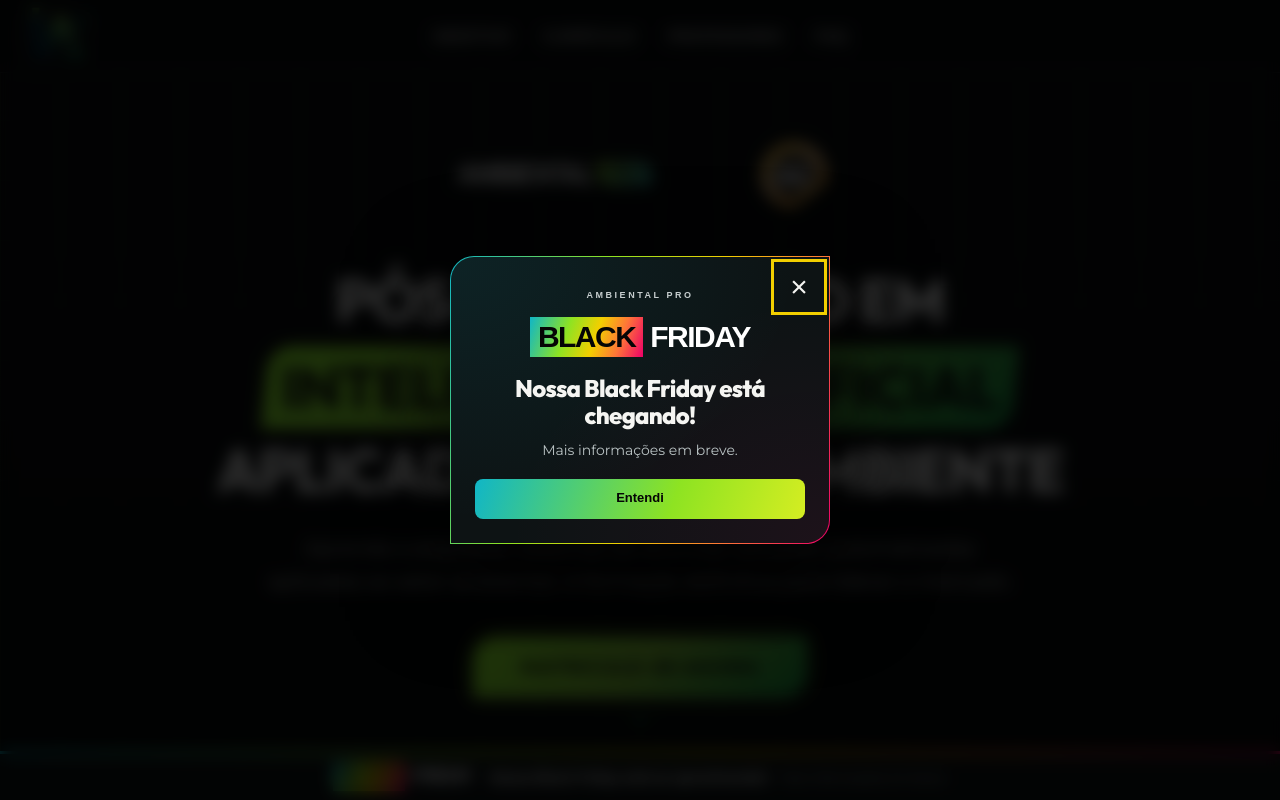
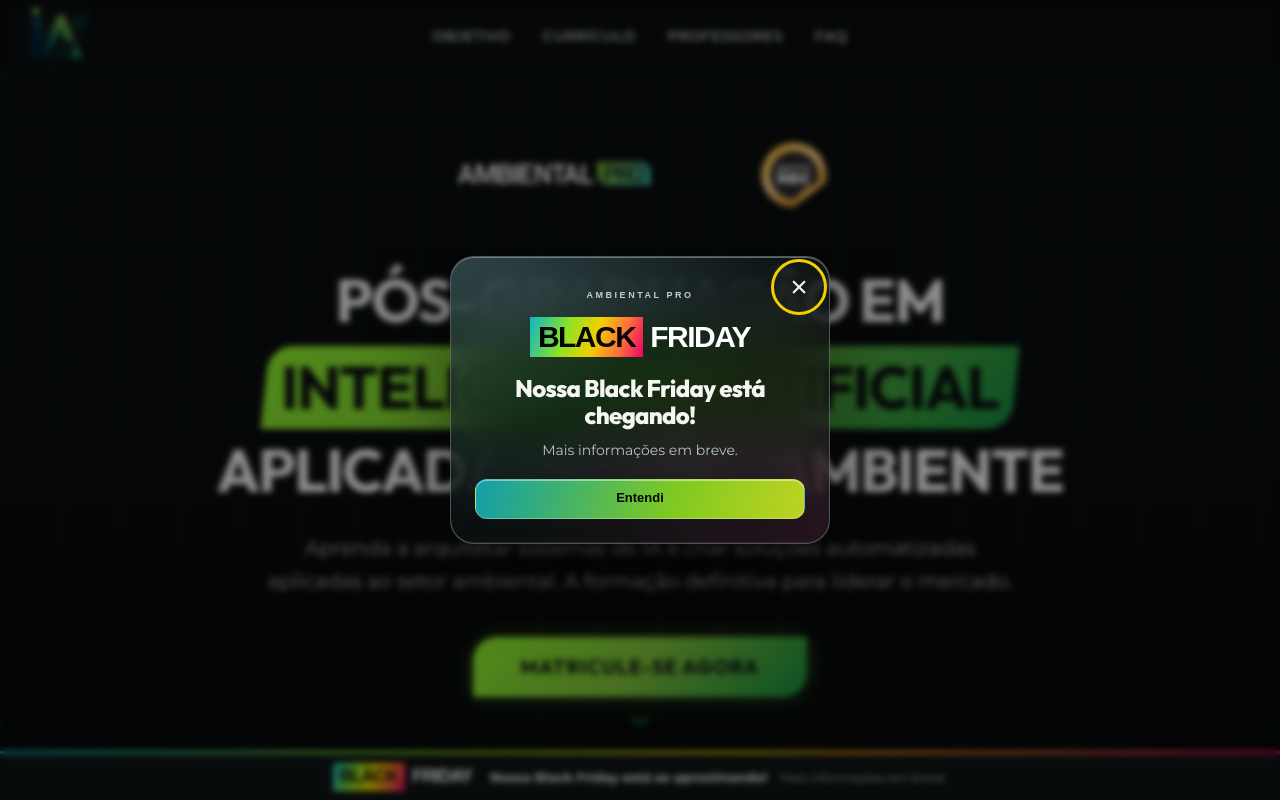
Before and after one commit to henriquegsantos149/pos-iama, a React (Vite) app: page / in a window 1280 px wide. Shown: the top 800 px of the page. Built offline with nearby package versions, Linux system fonts and the light colour scheme; no server answers.

Commit message:
style: ajustar estilo do aviso da Black Friday

```diff
--- a/src/components/black-friday.css
+++ b/src/components/black-friday.css
@@ -3,19 +3,29 @@
   --bf-spectrum: linear-gradient(110deg, #10b6c7 0%, #8ee322 33%, #f2cf00 57%, #ff7538 78%, #ed0068 100%);
 }
 .bf-notice {
-  position: fixed; inset: 0; margin: auto; padding: 1px; width: min(380px, calc(100% - 32px));
-  max-height: calc(100dvh - 32px); overflow: auto; border: 0; border-radius: 24px 0 24px 0;
-  background: var(--bf-spectrum); color: #f5f5f2; box-shadow: 0 30px 100px #0009;
+  position: fixed; inset: 0; margin: auto; padding: 0; width: min(380px, calc(100% - 32px));
+  max-height: calc(100dvh - 32px); overflow: auto; border: 1px solid rgb(255 255 255 / 28%); border-radius: 24px;
+  background: rgb(13 19 20 / 64%); color: #f5f5f2;
+  -webkit-backdrop-filter: blur(28px) saturate(165%);
+  backdrop-filter: blur(28px) saturate(165%);
+  box-shadow: 0 24px 80px rgb(0 0 0 / 40%), inset 0 1px 0 rgb(255 255 255 / 35%), inset 0 -1px 0 rgb(255 255 255 / 8%);
 }
-.bf-notice::backdrop { background: rgb(0 0 0 / 78%); backdrop-filter: blur(8px); }
+.bf-notice::backdrop {
+  background: rgb(0 0 0 / 42%);
+  -webkit-backdrop-filter: blur(3px);
+  backdrop-filter: blur(3px);
+}
 .bf-notice-content {
   position: relative; padding: 32px 24px 24px;
-  border-radius: 23px 0 23px 0; text-align: center;
-  background: radial-gradient(ellipse at 0 0, #10b6c719, transparent 65%), radial-gradient(ellipse at 100% 100%, #ed006812, transparent 60%), #0d1314;
+  border-radius: 23px; text-align: center;
+  background: linear-gradient(145deg, rgb(255 255 255 / 14%), transparent 42%, rgb(255 255 255 / 3%)),
+    radial-gradient(ellipse at 0 0, rgb(16 182 199 / 12%), transparent 65%),
+    radial-gradient(ellipse at 100% 100%, rgb(237 0 104 / 9%), transparent 60%);
 }
 .bf-notice-close {
-  position: absolute; top: 8px; right: 8px; width: 44px; height: 44px; border: 0;
-  background: transparent; color: #f5f5f2; font: 30px/1 sans-serif; cursor: pointer;
+  position: absolute; top: 8px; right: 8px; width: 44px; height: 44px; border: 1px solid transparent;
+  border-radius: 50%; background: transparent; color: #f5f5f2; font: 30px/1 sans-serif; cursor: pointer;
+  transition: background .2s, border-color .2s;
 }
 .bf-notice-eyebrow { margin: 0 0 14px; font: 700 9px/1.5 sans-serif; letter-spacing: .28em; color: #c7cecf; }
 .bf-notice-campaign { margin-bottom: 18px; color: #fff; font: 900 clamp(24px, 6vw, 30px)/1.2 sans-serif; letter-spacing: -.05em; }
@@ -23,10 +33,17 @@
 .bf-notice h2 { margin: 0 0 10px; font-size: clamp(20px, 5vw, 24px); font-weight: 800; line-height: 1.15; letter-spacing: -.03em; color: #f5f5f2; }
 .bf-notice #bf-notice-description { margin: 0 0 18px; font-size: 14px; line-height: 1.5; color: #bac3c4; }
 .bf-notice-confirm {
-  width: 100%; min-height: 40px; padding: 10px 20px; border: 0; border-radius: 8px;
-  background: linear-gradient(110deg, #10b6c7, #8ee322 60%, #d5ed22); color: #050505; font: 800 13px/1.3 sans-serif; cursor: pointer;
+  width: 100%; min-height: 40px; padding: 10px 20px; border: 1px solid rgb(255 255 255 / 30%); border-radius: 12px;
+  background: linear-gradient(110deg, rgb(16 182 199 / 85%), rgb(142 227 34 / 88%) 60%, rgb(213 237 34 / 88%));
+  box-shadow: inset 0 1px 0 rgb(255 255 255 / 45%), 0 4px 16px rgb(0 0 0 / 15%);
+  color: #050505; font: 800 13px/1.3 sans-serif; cursor: pointer;
+  transition: background .2s, box-shadow .2s;
 }
 .bf-notice-confirm:hover { background: #fff; }
+.bf-notice-close:hover { background: rgb(255 255 255 / 10%); border-color: rgb(255 255 255 / 20%); }
+@media (prefers-reduced-transparency: reduce) {
+  .bf-notice { background: #0d1314; -webkit-backdrop-filter: none; backdrop-filter: none; }
+}
 .bf-notice button:focus-visible { outline: 3px solid #f2cf00; outline-offset: 3px; }
 
 /* Aviso persistente da campanha. Reserva espaço para o fim da página. */
```
